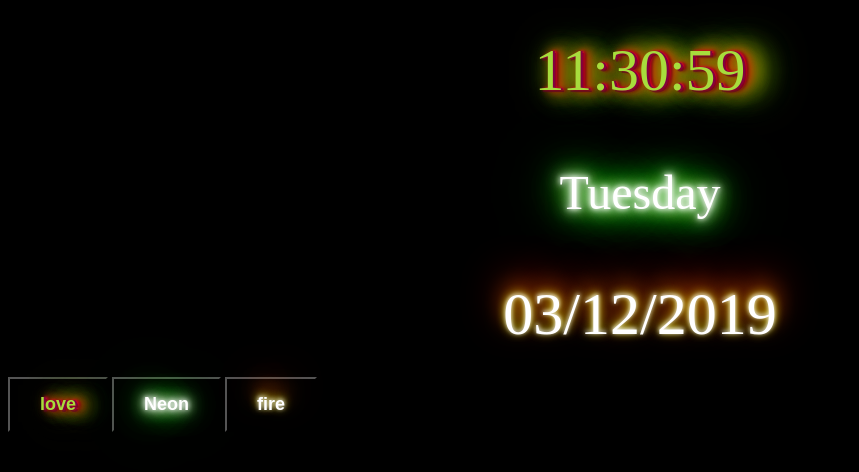
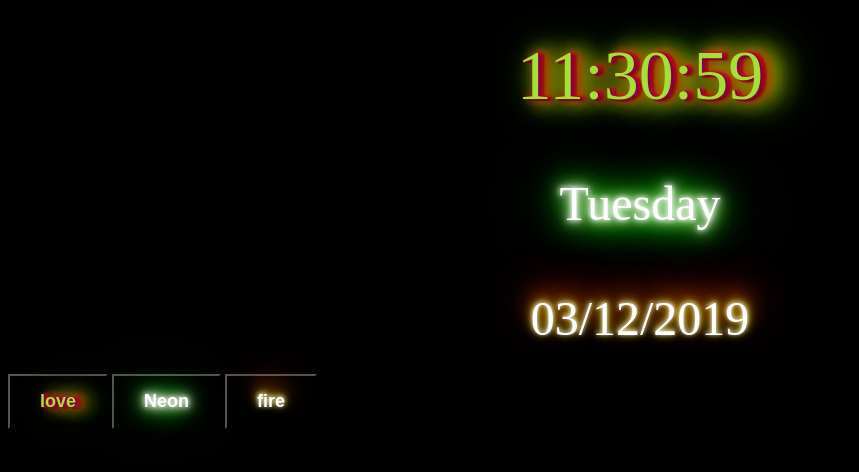
Before and after one commit to ofekbytes/clock, a plain HTML site: page index.html in a window 1280 px wide. Shown: the whole page, without its empty margins (0-859 px from the left). Drawn offline with Linux system fonts and the light colour scheme.

Commit message:
Update clock.css

```diff
--- a/clock.css
+++ b/clock.css
@@ -33,7 +33,7 @@ body {
 }
 
 .clockSize {
-    font-size: 60px;
+    font-size: 70px;
     padding: 10px;
 }
 
@@ -43,7 +43,7 @@ body {
 }
 
 .dateSize {
-    font-size: 60px;
+    font-size: 48px;
     padding: 10px;
 }
 
```
